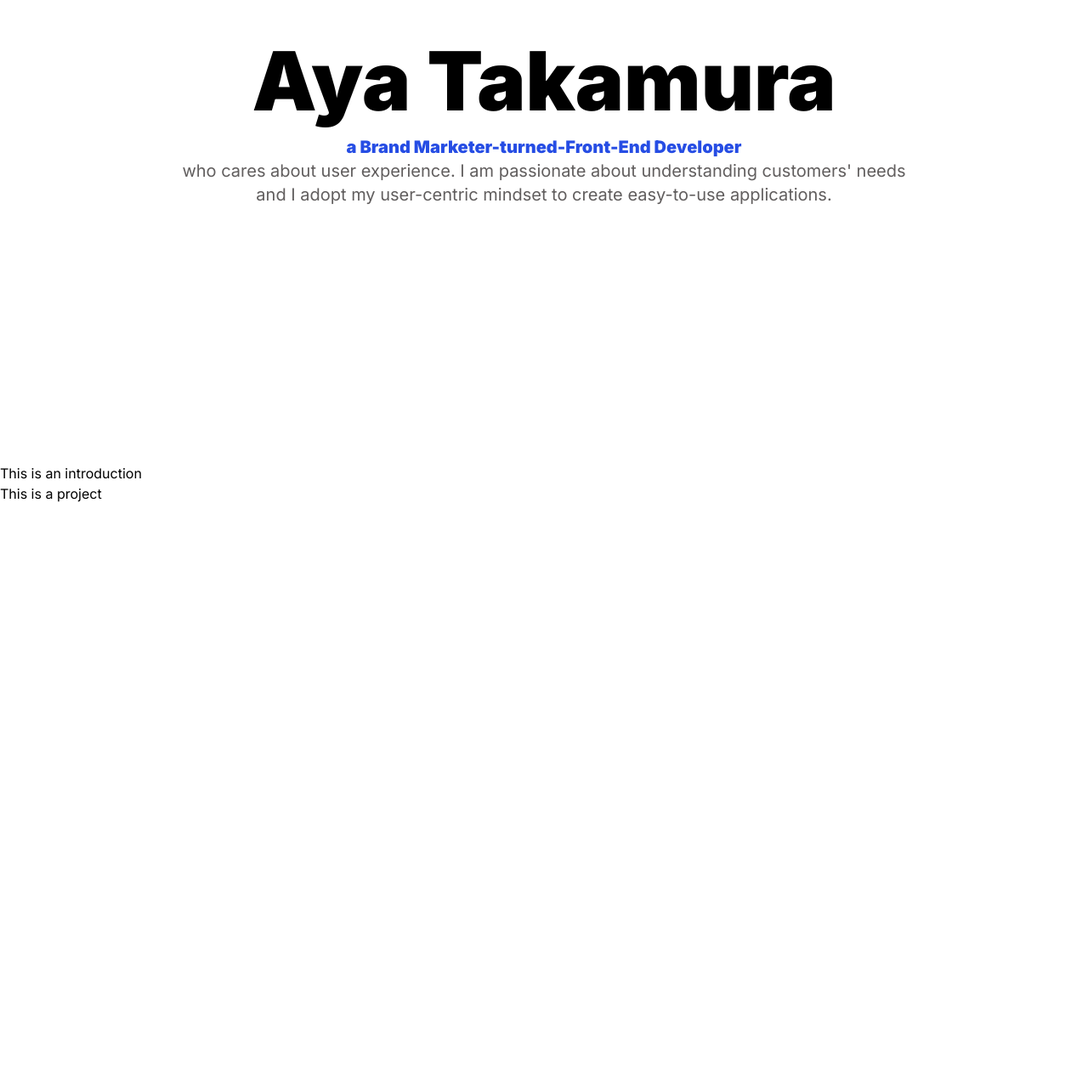
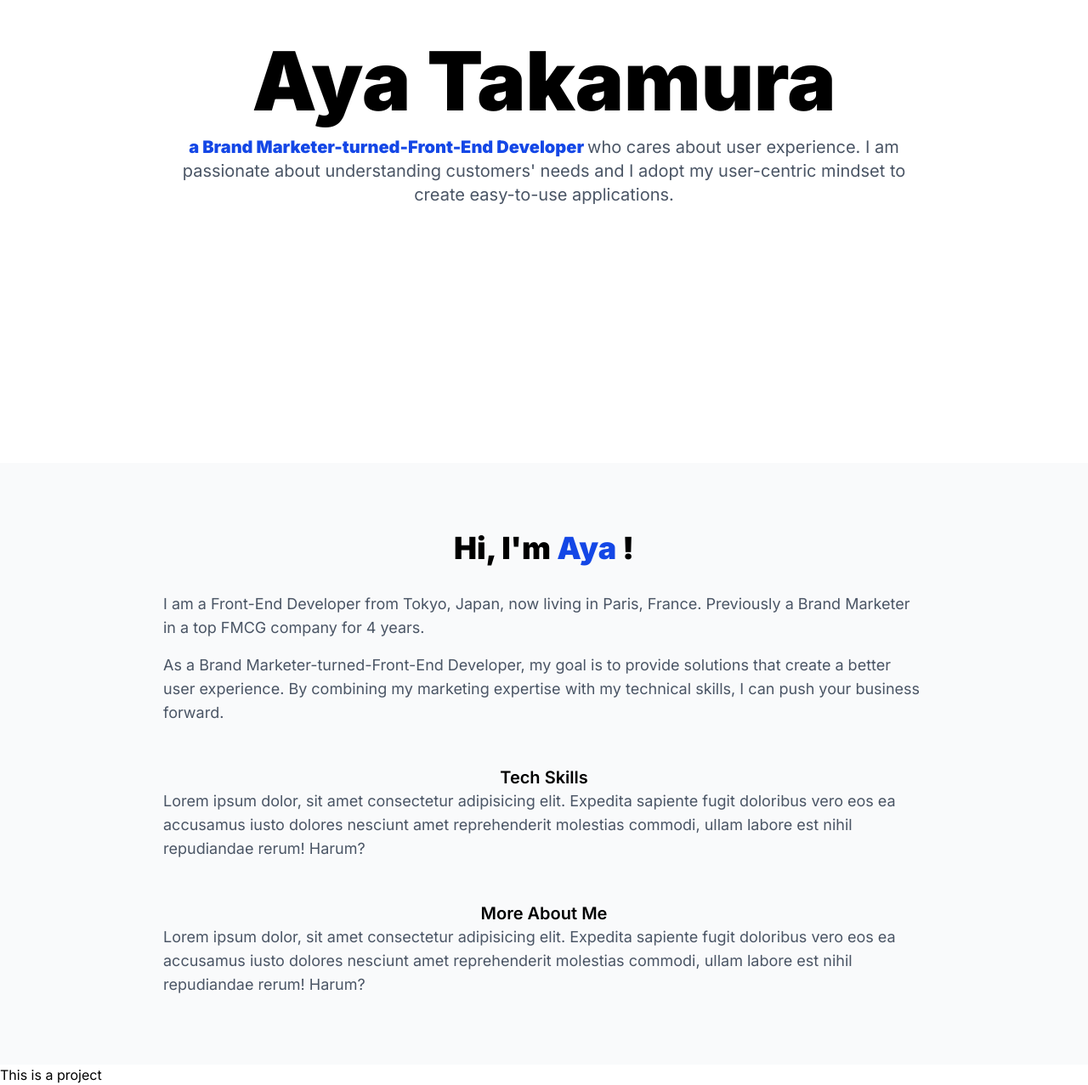
Before and after one commit to ayarmkt/portfolio-nuxt, a Nuxt app: page / in a window 1280 px wide. Shown: the part 319-1596 px from the top of the page at 85% size. Before the commit the page ends 912 px from the top, so only its background shows below. Built offline with nearby package versions, Linux system fonts and the light colour scheme.

Commit message:
feat: :art: added introduction section

```diff
--- a/app/assets/css/main.css
+++ b/app/assets/css/main.css
@@ -4,10 +4,6 @@
 @theme {
   /* Font family */
   --font-inter: 'Inter', sans-serif;
-
-  /* Color */
-  --color-dark-gray: #615e5e;
-  --color-royal-blue: #264de4;
 }
 
 html {
--- a/app/components/Hero.vue
+++ b/app/components/Hero.vue
@@ -2,10 +2,12 @@
 
 <template>
   <section class="h-screen flex flex-col justify-center items-center">
-    <div class="w-2/3 flex flex-col gap-y-4">
-      <Typo tag="h1" variant="title" class="text-center">Aya Takamura</Typo>
-      <Typo tag="p" variant="text" class="text-center">
-        <Typo tag="p" variant="text" class="text-royal-blue font-black">
+    <div class="max-w-4xl w-4/5 md:w-2/3">
+      <Typo tag="h1" variant="title-large" class="text-center pb-4">
+        Aya Takamura
+      </Typo>
+      <Typo tag="p" variant="text-large" class="text-center">
+        <Typo tag="span" variant="text-large" class="!text-blue-700 font-black">
           a Brand Marketer-turned-Front-End Developer
         </Typo>
         who cares about user experience. I am passionate about understanding
--- a/app/components/Introduction.vue
+++ b/app/components/Introduction.vue
@@ -1,5 +1,45 @@
 <script setup lang="ts"></script>
 
 <template>
-  <p>This is an introduction</p>
+  <section class="bg-gray-50 py-20 px-6">
+    <div class="max-w-4xl mx-auto">
+      <Typo tag="h2" variant="title-medium" class="pb-8 text-center">
+        Hi, I'm
+        <Typo tag="span" variant="title-medium" class="!text-blue-700">
+          Aya
+        </Typo>
+        !
+      </Typo>
+      <Typo tag="p" variant="text-medium" class="pb-4">
+        I am a Front-End Developer from Tokyo, Japan, now living in Paris,
+        France. Previously a Brand Marketer in a top FMCG company for 4 years.
+      </Typo>
+      <Typo tag="p" variant="text-medium">
+        As a Brand Marketer-turned-Front-End Developer, my goal is to provide
+        solutions that create a better user experience. By combining my
+        marketing expertise with my technical skills, I can push your business
+        forward.
+      </Typo>
+
+      <Typo tag="h3" variant="title-small" class="text-center mt-12">
+        Tech Skills
+      </Typo>
+      <Typo tag="p" variant="text-medium">
+        Lorem ipsum dolor, sit amet consectetur adipisicing elit. Expedita
+        sapiente fugit doloribus vero eos ea accusamus iusto dolores nesciunt
+        amet reprehenderit molestias commodi, ullam labore est nihil repudiandae
+        rerum! Harum?
+      </Typo>
+
+      <Typo tag="h3" variant="title-small" class="text-center mt-12">
+        More About Me
+      </Typo>
+      <Typo tag="p" variant="text-medium">
+        Lorem ipsum dolor, sit amet consectetur adipisicing elit. Expedita
+        sapiente fugit doloribus vero eos ea accusamus iusto dolores nesciunt
+        amet reprehenderit molestias commodi, ullam labore est nihil repudiandae
+        rerum! Harum?
+      </Typo>
+    </div>
+  </section>
 </template>
--- a/app/components/NavBar.vue
+++ b/app/components/NavBar.vue
@@ -16,7 +16,7 @@ const menuItems = [
 </script>
 
 <template>
-  <nav class="sticky top-0 h-16 flex justify-center">
+  <nav class="sticky top-0 h-16 flex justify-center bg-white">
     <ul class="flex gap-x-8">
       <li v-for="(menu, index) in menuItems" :key="index">
         <NuxtLink :to="menu.id" class="h-full flex items-center">
--- a/app/components/Typo.vue
+++ b/app/components/Typo.vue
@@ -1,11 +1,14 @@
 <script lang="ts" setup>
 const variantClasses = {
-  title: 'text-5xl md:text-8xl font-black',
-  text: 'text-base md:text-xl text-dark-gray',
-  'text-small': 'text-sm md:text-base text-dark-gray',
-};
+  'title-large': 'text-5xl md:text-8xl font-black',
+  'title-medium': 'text-3xl md:text-4xl font-black',
+  'title-small': 'text-xl font-semibold',
+  'text-large': 'text-lg md:text-xl text-gray-600',
+  'text-medium': 'text-lg text-gray-600',
+  'text-small': 'text-sm md:text-base text-gray-600',
+} as const;
 
-const { tag = 'p', variant = 'text' } = defineProps<{
+const { tag = 'p', variant = 'text-medium' } = defineProps<{
   // Tag name
   tag?: string;
   //   Variant
```
